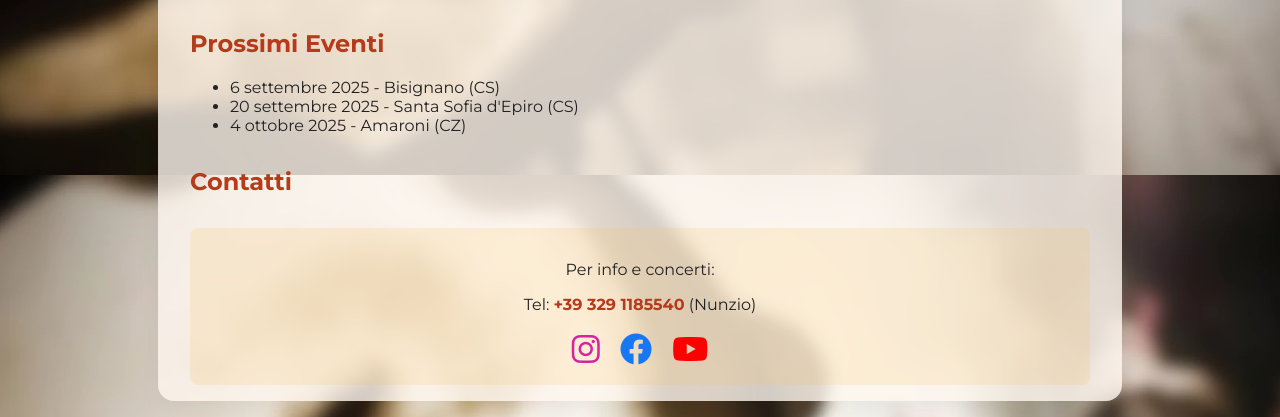
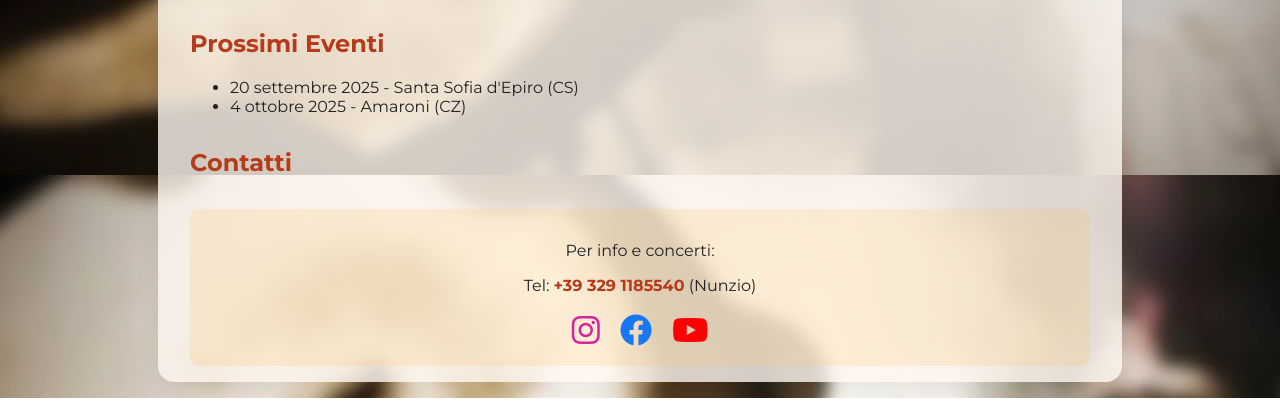
Before and after one commit to lolgab/grillband, a plain HTML site: page index.html in a window 1280 px wide. Shown: the part 2225-2642 px from the top of the page. Drawn offline with Linux system fonts and the light colour scheme.

Commit message:
Update index.html

```diff
--- a/index.html
+++ b/index.html
@@ -179,7 +179,6 @@
     </div> -->
       <h2>Prossimi Eventi</h2>
       <ul>
-        <li>6 settembre 2025 - Bisignano (CS)</li>
         <li>20 settembre 2025 - Santa Sofia d'Epiro (CS)</li>
         <li>4 ottobre 2025 - Amaroni (CZ)</li>
       </ul>
```
